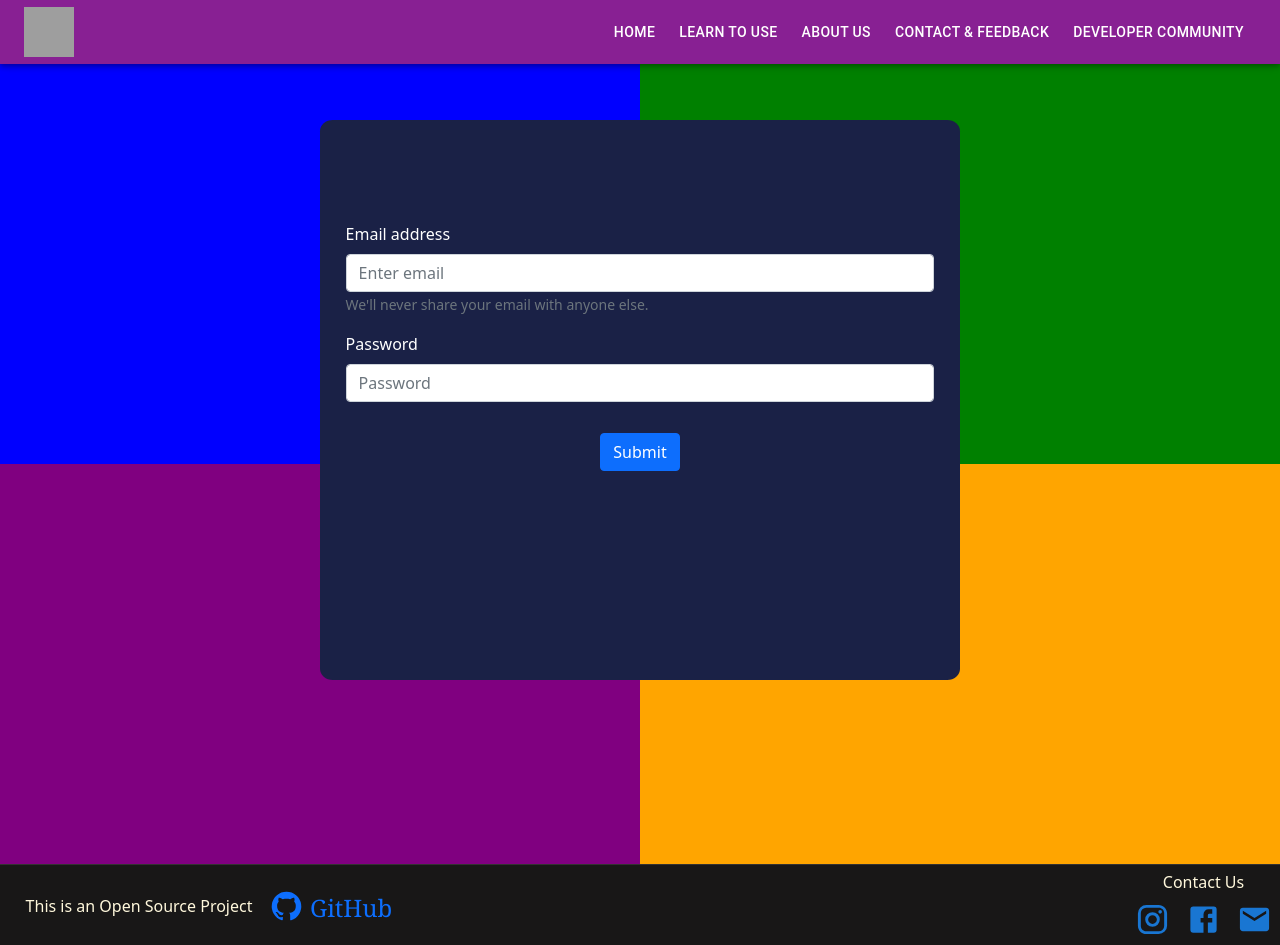
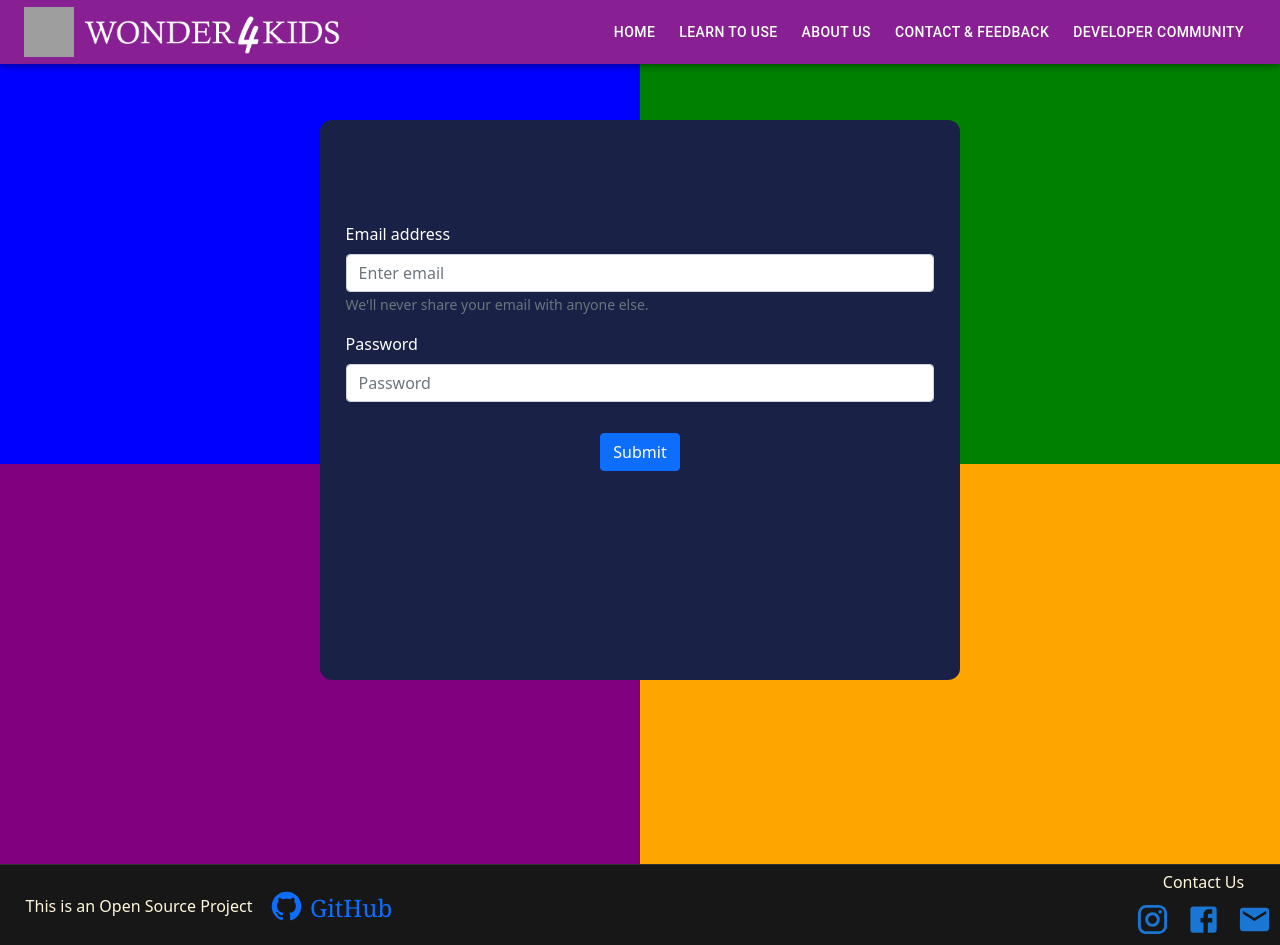
Before and after one commit to PEC-Programmers-Arena/Wonder4Kids2, a React (Create React App) app: page / in a window 1280 px wide. Built offline with nearby package versions, Linux system fonts and the light colour scheme; grey boxes are pictures that could not be loaded.

Commit message:
Added name to the navbar

```diff
--- a/src/components/Navbar/Navbar.jsx
+++ b/src/components/Navbar/Navbar.jsx
@@ -16,6 +16,9 @@ import {
 import MenuIcon from '@mui/icons-material/Menu';
 import CloseIcon from '@mui/icons-material/Close';
 import useWindowDimensions from "../useWindowDimensions";
+import LOGO from '../../assets/un-01.png';
+import { height } from "@mui/system";
+
 // import logo from '../../assets/logo-01.svg';
 
 const HorizontalAppBar = () => {
@@ -42,6 +45,11 @@ const HorizontalAppBar = () => {
                         // src={logo}
                         width={50}
                         height={50}
+                    />
+                    <img
+                        src={LOGO}
+                        alt="Name"
+                        style={{height:"50px"}}
                     />
                     <Typography
                         component="div"
@@ -92,6 +100,12 @@ const VerticalDrawer = () => {
                         // src={logo}
                         width={50}
                         height={50}
+                    />
+
+                    <img
+                        src={LOGO}
+                        alt="Name"
+                        style={{height:"50px", width:"60%"}}
                     />
                     <Typography
                         component="div"
```
Also changed, not shown: src/assets/un-01.png (added).
